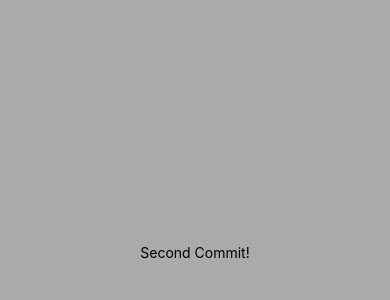
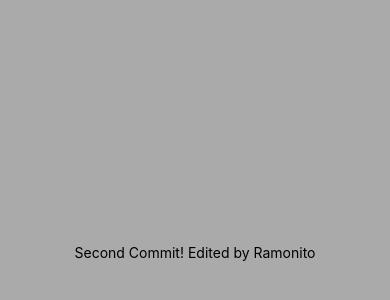
Before and after one commit to Farhan-Nazeer/RunAlong, a React Native app: screen / in a window 390 px wide. Shown: the part 170-470 px from the top of the page. Built offline with nearby package versions, Linux system fonts and the light colour scheme.

Commit message:
Second test on new branch

```diff
--- a/App.js
+++ b/App.js
@@ -5,7 +5,7 @@ import { StyleSheet, Text, View } from 'react-native';
 export default function App() {
   return (
     <View style={styles.container}>
-      <Text>Second Commit!</Text>
+      <Text>Second Commit! Edited by Ramonito</Text>
       <StatusBar style="auto" />
     </View>
   );
```
